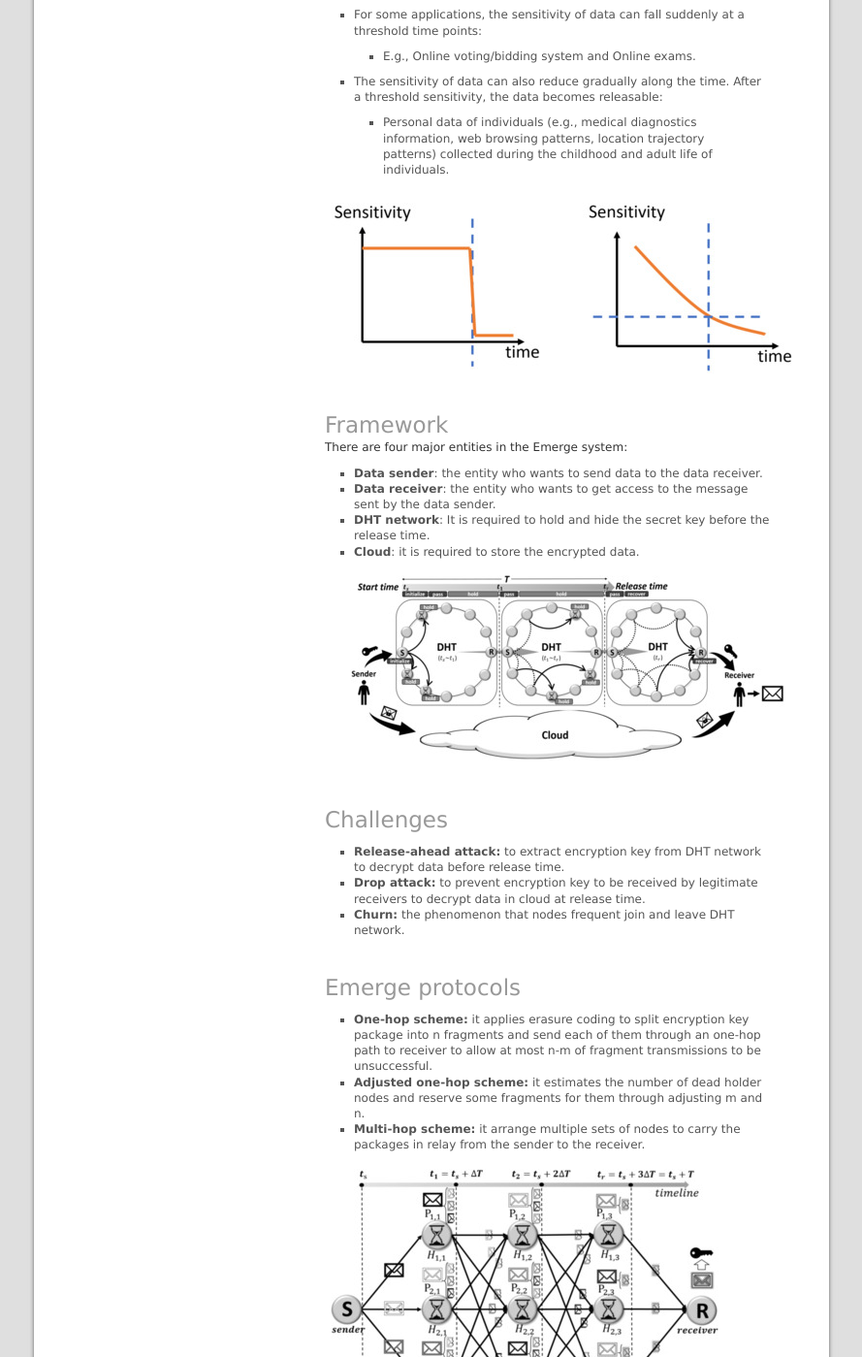
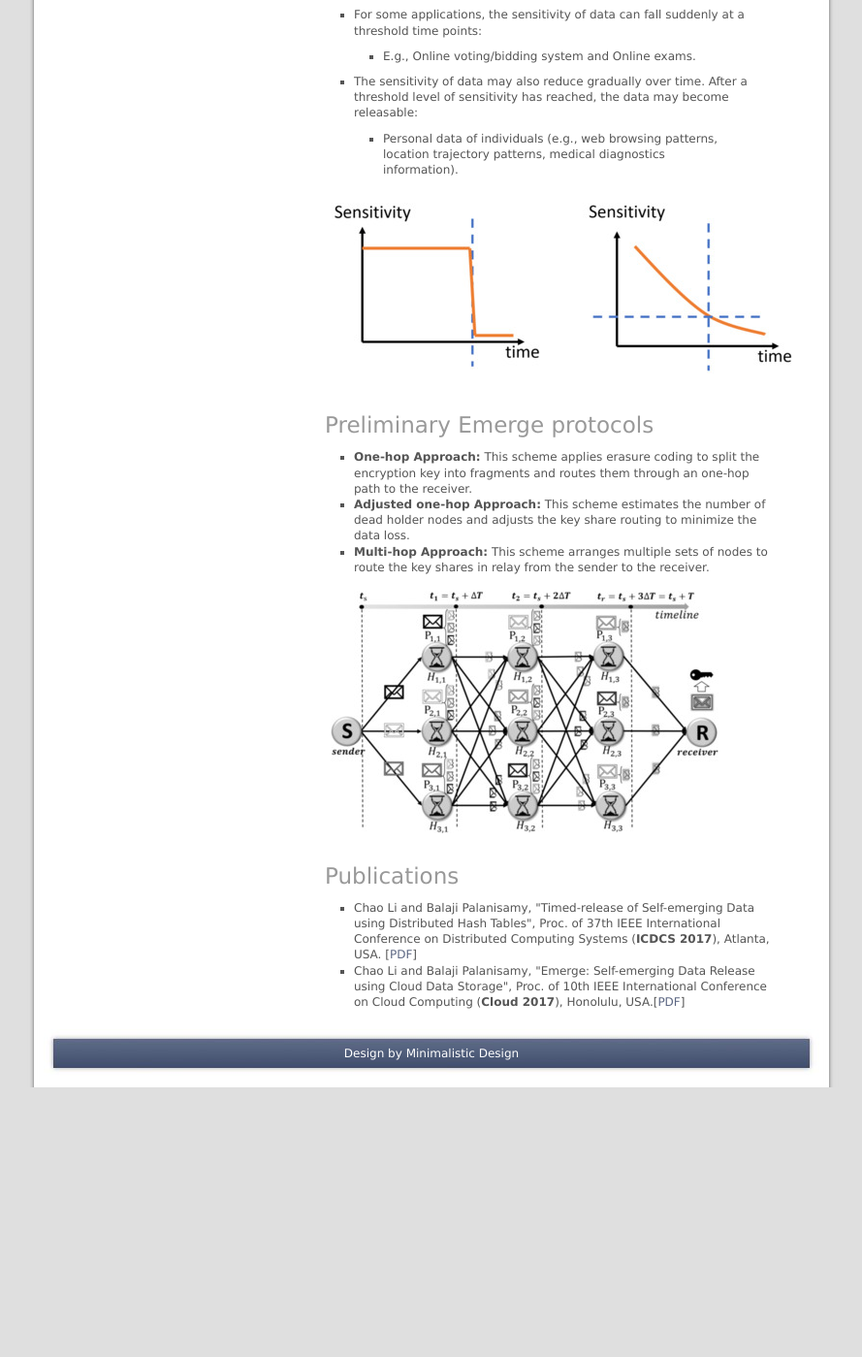
Before and after one commit to bpln/Emerge, a plain HTML site: page index.html in a window 1280 px wide. Shown: the part 703-2102 px from the top of the page at 97% size, without its empty margins (195-1084 px from the left). After the commit the page ends 1824 px from the top, so only its background shows below. Drawn offline with Linux system fonts and the light colour scheme.

Commit message:
Update index.html

```diff
--- a/index.html
+++ b/index.html
@@ -47,9 +47,10 @@
 							</ul>
 						</li>
 						<li>
-						The sensitivity of data can also reduce gradually along the time. After a threshold sensitivity, the data becomes releasable:
+						The sensitivity of data may also reduce gradually over time. After a threshold
+							level of sensitivity has reached, the data may become releasable:
 							<ul>
-								<li>Personal data of individuals (e.g., medical diagnostics information, web browsing patterns, location trajectory patterns) collected during the childhood and adult life of individuals. </li>
+								<li>Personal data of individuals (e.g., web browsing patterns, location trajectory patterns, medical diagnostics information). </li>
 							</ul>
 						</li>
 					</ul>
@@ -71,36 +72,14 @@
 				<br /><br />
 
 
-				<h2>Framework</h2>
-				<p>
-					There are four major entities in the Emerge system:
-					<ul>
-						<li><b>Data sender</b>: the entity who wants to send data to the data receiver.</li>
-						<li><b>Data receiver</b>: the entity who wants to get access to the message sent by the data sender.</li>
-						<li><b>DHT network</b>: It is required to hold and hide the secret key before the release time.</li>
-						<li><b>Cloud</b>: it is required to store the encrypted data.</li>
-					</ul>
-				</p>
-				<div id="framework">
-					<img src="figures/framework.jpg" alt="framework" />
-				</div>
 
-				<h2>Challenges</h2>
+
+				<h2>Preliminary Emerge protocols</h2>
 				<p>
 					<ul>
-						<li><b>Release-ahead attack:</b> to extract encryption key from DHT network to decrypt data before release time.</li>
-						<li><b>Drop attack:</b> to prevent encryption key to be received by legitimate receivers to decrypt data in cloud at release time.</li>
-						<li><b>Churn:</b> the phenomenon that nodes frequent join and leave DHT network.</li>
-					</ul>
-				</p>
-				<br /><br />
-
-				<h2>Emerge protocols</h2>
-				<p>
-					<ul>
-						<li><b>One-hop scheme:</b> it applies erasure coding to split encryption key package into n fragments and send each of them through an one-hop path to receiver to allow at most n-m of fragment transmissions to be unsuccessful.</li>
-						<li><b>Adjusted one-hop scheme:</b> it estimates the number of dead holder nodes and reserve some fragments for them through adjusting m and n.</li>
-						<li><b>Multi-hop scheme:</b> it arrange multiple sets of nodes to carry the packages in relay from the sender to the receiver.</li>
+						<li><b>One-hop Approach:</b> This scheme applies erasure coding to split the encryption key into fragments and routes them through an one-hop path to the receiver.</li>
+						<li><b>Adjusted one-hop Approach:</b> This scheme estimates the number of dead holder nodes and adjusts the key share routing to minimize the data loss.</li>
+						<li><b>Multi-hop Approach:</b> This scheme arranges multiple sets of nodes to route the key shares in relay from the sender to the receiver.</li>
 					</ul>
 				</ul>
 				</p>
```
